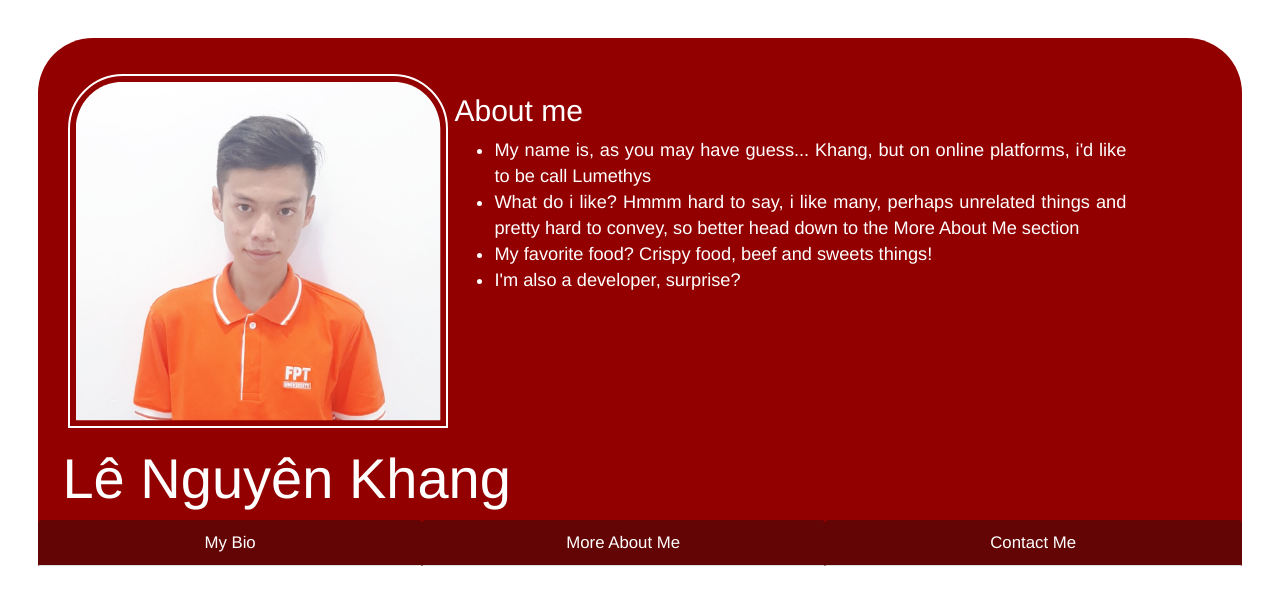
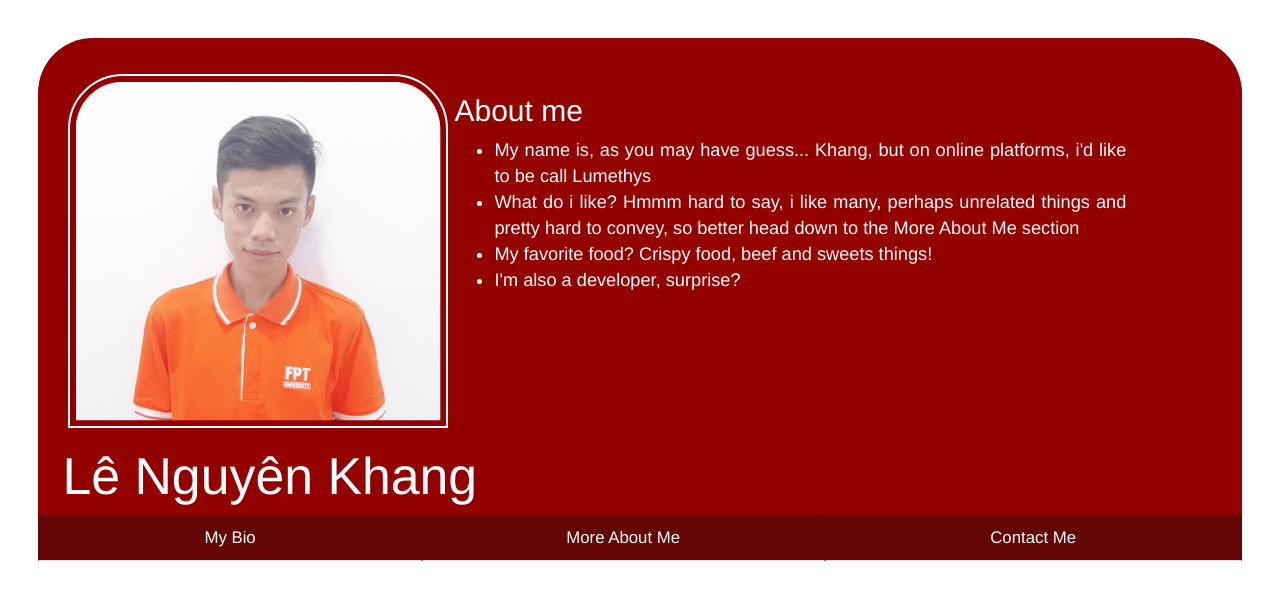
Before and after one commit to Lumethys/Lumethys.github.io, a plain HTML site: page MyPortfolio/index.html in a window 1280 px wide. Drawn offline with nearby package versions, Linux system fonts and the light colour scheme.

Commit message:
Update style.css

```diff
--- a/MyPortfolio/CSS/style.css
+++ b/MyPortfolio/CSS/style.css
@@ -39,7 +39,7 @@ header{
 }
 
 h1{
-    font-size:400%;
+    font-size:370%;
 }
 
 header div ul{
```
